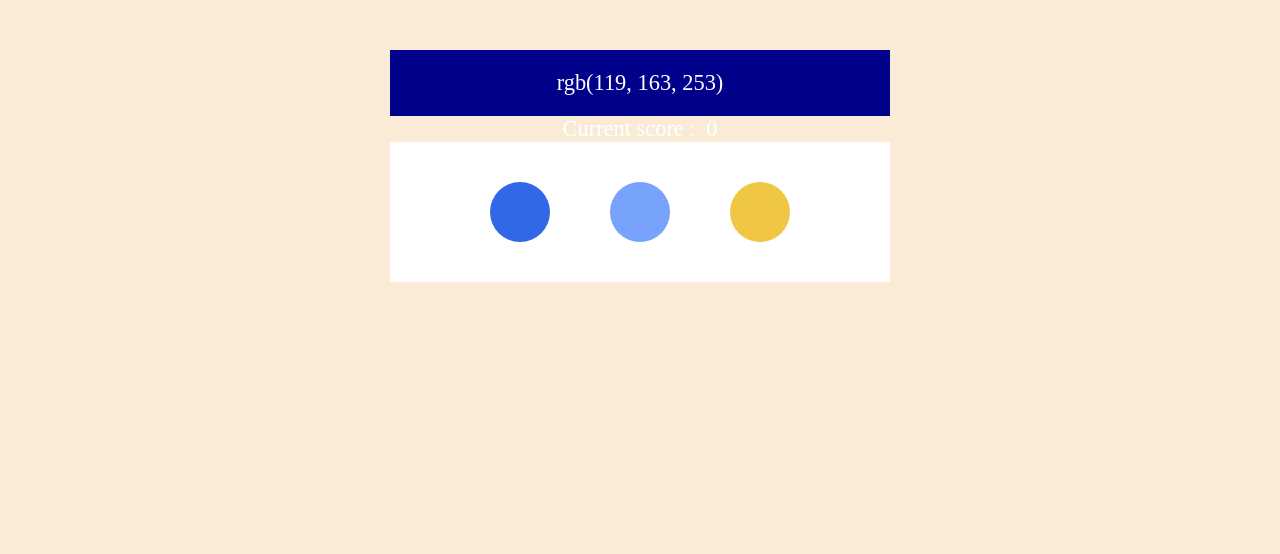
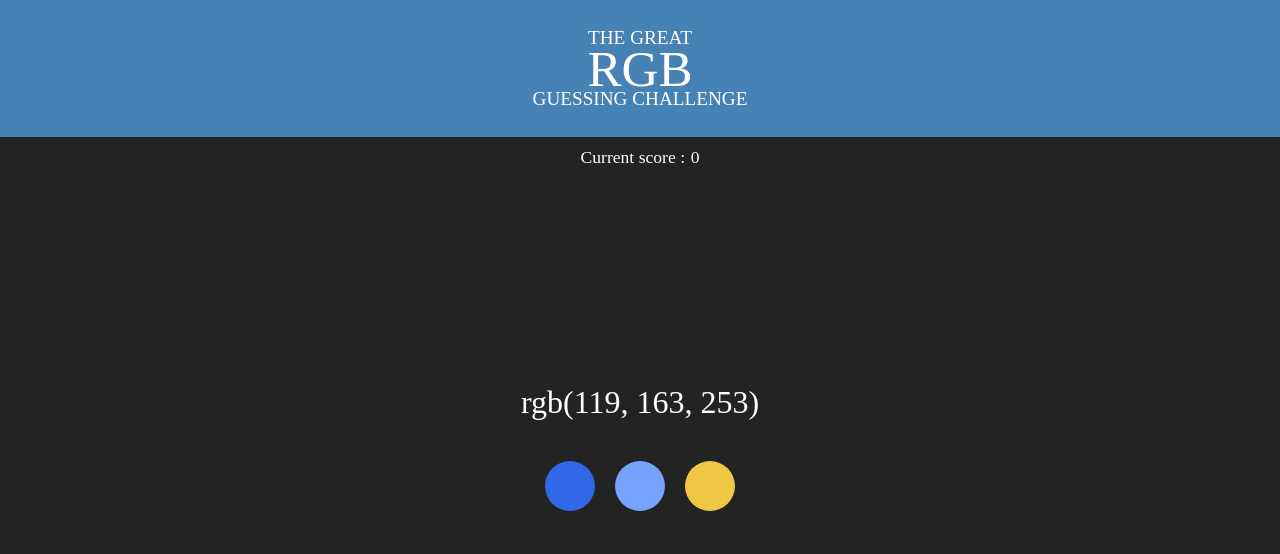
Before and after one commit to beigenut/ex-design-04-color-challenge, a plain HTML site: page index.html in a window 1280 px wide. Drawn offline with Linux system fonts and the light colour scheme.

Commit message:
Design css

```diff
--- a/index.html
+++ b/index.html
@@ -7,32 +7,39 @@
 </head>
 <body>
  <div class="container">
-   <section>
+   <section class="first">
+      <div class="row">
+       <span class="title">THE GREAT <span class="big-title">RGB</span>GUESSING CHALLENGE</span>
+      </div>
+   </section>
+   <section class="second">
+      <div class="row">
+        <div class="div__score">
+          <span class="score-text">Current score : </span>
+          <span class="score-text js__score">0</span>
+        </div>
+      </div>
+      <div class="row middle">
         <div class="div__color-code">
-      <span class="span__question js__question"></span>
-
-      <div class="div__score">
-        Current score :
-        <span class="js__score">0</span>
-      </div>
-      <div class="div__color-question">
+          <span class="js__question span__question"></span>
           <ul class="ul__circle">
             <li class="circle"></li>
             <li class="circle"></li>
             <li class="circle"></li>
           </ul>
         </div>
-
+      </div>
+      <div class="row">
         <div class="modal right">
           <span class="span__modal-text">THAT'S RIGHT!</span>
-        <div class="close js__close">NEXT</div>
+          <div class="close js__close"><span>NEXT</span></div>
         </div>
-
+      </div>
+      <div class="row">
         <div class="modal wrong">
           <span class="span__modal-text">THAT'S NOT CORRECT!</span>
-        <div class="close js__close2">START AGAIN</div>
+          <div class="close js__close2"><span>START AGAIN</span></div>
         </div>
-
       </div>
    </section>
   </div>
--- a/index.js
+++ b/index.js
@@ -51,21 +51,22 @@ options.forEach((el, index) => {
 })
 
 document.querySelector('.js__close').addEventListener('click', () => {
-  newStage();
-//  setTimeout(newStage(), 1000);
+
+//  setTimeout(newStage(), 2000);
   options.forEach(el => {
     el.classList.remove('large')
   })
   document.querySelector('.modal.right').classList.remove('show')
+  newStage();
 })
 
 document.querySelector('.js__close2').addEventListener('click', () => {
-  newStage();
-//  setTimeout(newStage(), 1000);
+//  setTimeout(newStage(), 2000);
   options.forEach(el => {
     el.classList.remove('large')
   })
   document.querySelector('.modal.wrong').classList.remove('show')
+  newStage();
 })
 
 
--- a/style.css
+++ b/style.css
@@ -6,27 +6,52 @@
 .container {
   width: 100vw;
   height: 100vh;
-  background-color: antiquewhite;
+  background-color: #232323;
   overflow: hidden;
 }
 
 section {
-  width: 600px;
+  width: 100%;
+}
+
+.first {
+  background-color: steelblue;
+}
+
+.row {
+  min-width: 360px;
+  width: 70%;
   margin: 0 auto;
+}
+
+.title {
+  display: block;
+  padding: 3% 0;
+  font-size: 1.2rem;
+  text-align: center;
+  color: #fff;
+  font-weight: 200;
+}
+
+.big-title {
+  font-size: 3.2rem;
+  display: inline-block;
+  width: 100%;
+  vertical-align: top;
+  margin: -10px 0;
 }
 
 .ul__circle{
   display: flex;
   padding: 40px 20px;
   justify-content: center;
-  background-color: #fff;
 }
 
 .circle {
-  margin: 0 30px;
+  margin: 0 10px;
   border-radius: 100px;
-  width: 60px;
-  height: 60px;
+  width: 50px;
+  height: 50px;
   list-style: none;
   cursor: pointer;
   transition: transform 1s;
@@ -36,29 +61,34 @@ section {
   transform: scale(30);
 }
 
-
-.div__color-code {
-  padding: 50px 50px;
+.middle {
+  position: fixed;
+  left: 50%;
+  transform: translateX(-50%);
+  top: 48%;
+/*  transform: translateY(-50%);*/
 }
 
 .span__question {
-  background-color: darkblue;
-  padding: 20px 30px;
   display: block;
   text-align: center;
+  font-size: 2rem;
   color: #fff;
-  font-size: 1.4rem;
 }
 
-.js__score {
-  padding-left: 5px;
+.score-text {
+  font-size: 1.1rem;
+  font-weight: 200;
+  display: inline-block;
+  vertical-align: top;
+  line-height: 30px;
 }
 
 .modal {
   display: none;
   position: fixed;
-  top: 50%;
-  transform: translateY(-50%);
+  top: 40%;
+/*  transform: translateY(-50%);*/
   left: 50%;
   transform: translateX(-50%);
 }
@@ -71,20 +101,29 @@ section {
   color: #fff;
   display: block;
   text-align: center;
-  font-size: 2rem;
+  font-size: 2.2rem;
+  margin-bottom: 30px;
+  font-weight: 700;
 }
 
 .div__score {
   color: #fff;
   font-size: 1.4rem;
   text-align: center;
+  padding: 5px 0;
 }
 
 .close {
   display: block;
-  padding: 10px;
-  width: 120px;
-  height: 30px;
-  border: 1px solid #fff;
+  border: 2px solid #fff;
   text-align: center;
+  width: 50%;
+  margin: 0 auto;
 }
+
+.close > span {
+  color: #fff;
+  display: block;
+  padding: 10px 10px;
+  font-weight: 700;
+}
```
Lines whose indentation alone changed are shown as unchanged.
